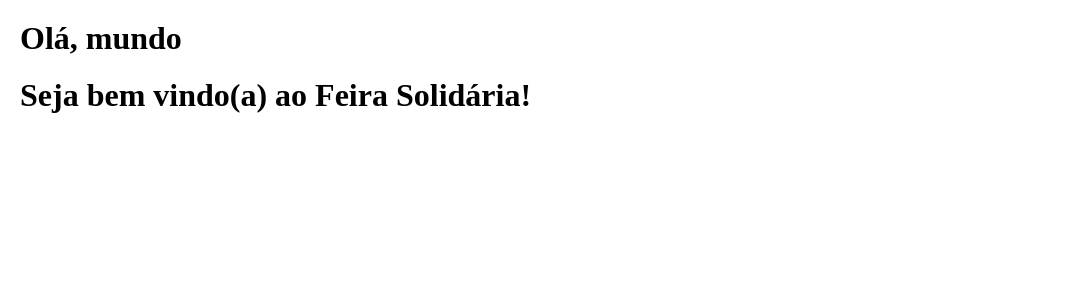
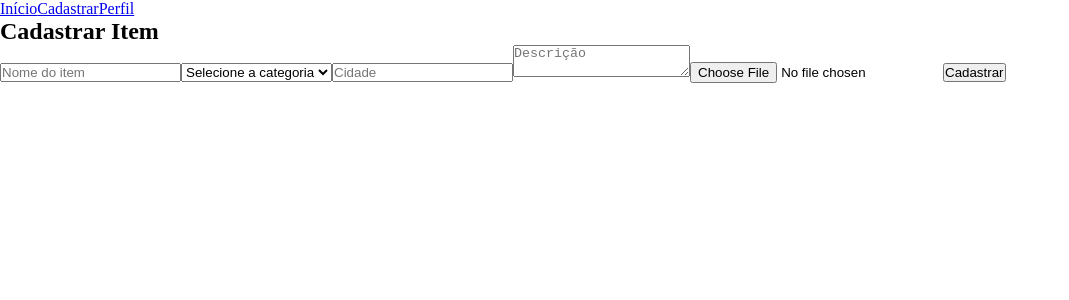
Before and after one commit to JoaoAlisonTI/feira-solidaria, a React (Vite) app in the folder frontend/: page /cadastro in a window 1280 px wide. Shown: the top 300 px of the page, without its empty margins (0-1069 px from the left). Built offline with nearby package versions, Linux system fonts and the light colour scheme.

Commit message:
feat: cria páginas CadastroItem e Perfil com estrutura inicial

```diff
--- a/frontend/package.json
+++ b/frontend/package.json
@@ -11,7 +11,8 @@
   },
   "dependencies": {
     "react": "^19.1.0",
-    "react-dom": "^19.1.0"
+    "react-dom": "^19.1.0",
+    "react-router-dom": "^7.6.2"
   },
   "devDependencies": {
     "@eslint/js": "^9.25.0",
--- a/frontend/src/App.jsx
+++ b/frontend/src/App.jsx
@@ -1,12 +1,50 @@
-import './App.css'
+import { Link, BrowserRouter as Router, Routes, Route } from 'react-router-dom';
+import { useState } from 'react';
+import CadastroItem from './pages/CadastroItem';
+import Perfil from './pages/Perfil';
+import './App.css';
 
 function App() {
+  const [itens, setItens] = useState([]);
+  const [mensagemAlerta, setMensagemAlerta] = useState('');
+
+  const adicionarItem = (item) => setItens([...itens, item]);
+
   return (
-    <>
-      <h1>Olá, mundo</h1>
-      <h1>Seja bem vindo(a) ao Feira Solidária!</h1>
-    </>
-  )
+    <Router>
+      <div className="container mt-3">
+
+        {/* Alerta de sucesso */}
+        {mensagemAlerta && (
+          <div className="alert alert-success text-center" role="alert">
+            {mensagemAlerta}
+          </div>
+        )}
+
+        {/* Navegação */}
+        <nav className="mb-4">
+          <Link to="/" className="btn btn-outline-secondary me-2">Início</Link>
+          <Link to="/cadastro" className="btn btn-outline-primary me-2">Cadastrar</Link>
+          <Link to="/perfil" className="btn btn-outline-success">Perfil</Link>
+        </nav>
+
+        {/* Rotas */}
+        <Routes>
+          <Route path="/" element={<h1>Seja bem-vindo(a) ao Feira Solidária!</h1>} />
+          <Route
+            path="/cadastro"
+            element={
+              <CadastroItem
+                onAdicionar={adicionarItem}
+                setMensagem={setMensagemAlerta}
+              />
+            }
+          />
+          <Route path="/perfil" element={<Perfil meusItens={itens} />} />
+        </Routes>
+      </div>
+    </Router>
+  );
 }
 
-export default App
+export default App;
--- /dev/null
+++ b/frontend/src/pages/CadastroItem.jsx
@@ -0,0 +1,107 @@
+import { useState } from 'react';
+
+function CadastroItem({ onAdicionar, setMensagem }) {
+  const [item, setItem] = useState({
+    nome: '',
+    categoria: '',
+    cidade: '',
+    descricao: ''
+  });
+
+  const [imagem, setImagem] = useState(null);
+
+  const handleChange = (e) => {
+    setItem({ ...item, [e.target.name]: e.target.value });
+  };
+
+  const handleSubmit = (e) => {
+    e.preventDefault();
+
+    const itemComImagem = {
+      ...item,
+      imagem: imagem ? URL.createObjectURL(imagem) : null
+    };
+
+    onAdicionar(itemComImagem);
+    setItem({ nome: '', categoria: '', cidade: '', descricao: '' });
+    setImagem(null);
+
+    // mensagem de sucesso controlada pelo App.jsx
+    setMensagem('Item cadastrado com sucesso!');
+    setTimeout(() => setMensagem(''), 3000);
+  };
+
+  return (
+    <div className="container mt-4">
+      <h2>Cadastrar Item</h2>
+
+      <form onSubmit={handleSubmit}>
+        <input
+          className="form-control mb-2"
+          name="nome"
+          placeholder="Nome do item"
+          value={item.nome}
+          onChange={handleChange}
+          required
+        />
+
+        <select
+          className="form-select mb-2"
+          name="categoria"
+          value={item.categoria}
+          onChange={handleChange}
+          required
+        >
+          <option value="">Selecione a categoria</option>
+          <option value="Roupas">Roupas</option>
+          <option value="Calçados">Calçados</option>
+          <option value="Alimentos">Alimentos</option>
+          <option value="Brinquedos">Brinquedos</option>
+          <option value="Livros">Livros</option>
+          <option value="Outros">Outros</option>
+        </select>
+
+        <input
+          className="form-control mb-2"
+          name="cidade"
+          placeholder="Cidade"
+          value={item.cidade}
+          onChange={handleChange}
+          required
+        />
+
+        <textarea
+          className="form-control mb-3"
+          name="descricao"
+          placeholder="Descrição"
+          value={item.descricao}
+          onChange={handleChange}
+        />
+
+        <input
+          type="file"
+          accept="image/*"
+          className="form-control mb-2"
+          onChange={(e) => setImagem(e.target.files[0])}
+        />
+
+        {imagem && (
+          <div className="mb-3">
+            <img
+              src={URL.createObjectURL(imagem)}
+              alt="Pré-visualização"
+              className="img-thumbnail"
+              style={{ maxWidth: '200px' }}
+            />
+          </div>
+        )}
+
+        <button className="btn btn-warning" type="submit">
+          Cadastrar
+        </button>
+      </form>
+    </div>
+  );
+}
+
+export default CadastroItem;
--- /dev/null
+++ b/frontend/src/pages/Perfil.jsx
@@ -0,0 +1,40 @@
+function Perfil({ meusItens }) {
+  return (
+    <div className="container mt-4">
+      <h2>Meus Itens Cadastrados</h2>
+
+      {meusItens.length === 0 ? (
+        <p className="text-muted">Você ainda não cadastrou nenhum item.</p>
+      ) : (
+        <div className="row">
+          {meusItens.map((item, index) => (
+            <div className="col-md-4 mb-3" key={index}>
+              <div className="card h-100">
+
+                {/* Imagem do item (se existir) */}
+                {item.imagem && (
+                  <img
+                    src={item.imagem}
+                    alt={`Imagem de ${item.nome}`}
+                    className="card-img-top"
+                    style={{ objectFit: 'cover', maxHeight: '250px' }}
+                  />
+                )}
+
+                <div className="card-body">
+                  <h5 className="card-title">{item.nome}</h5>
+                  <h6 className="card-subtitle mb-2 text-muted">
+                    {item.categoria} • {item.cidade}
+                  </h6>
+                  <p className="card-text">{item.descricao}</p>
+                </div>
+              </div>
+            </div>
+          ))}
+        </div>
+      )}
+    </div>
+  );
+}
+
+export default Perfil;
--- /dev/null
+++ b/package.json
@@ -0,0 +1,5 @@
+{
+  "dependencies": {
+    "react-router-dom": "^7.6.2"
+  }
+}
```
Also changed, not shown: 2 other files (tests, documents, lock files or other folders).
